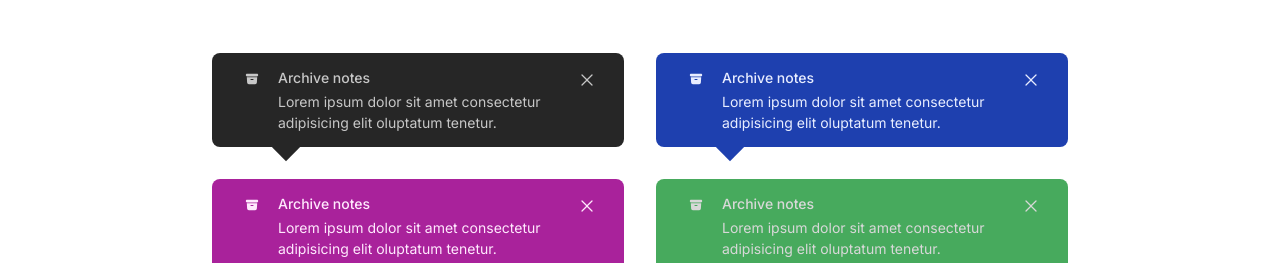
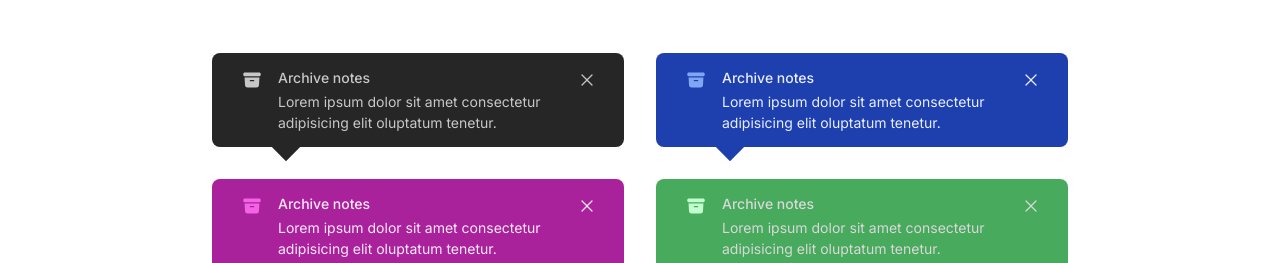
Before and after one commit to nils-n/react-components, a React (Vite) app: page / in a window 1280 px wide. Shown: the part 1545-1808 px from the top of the page. Built offline with nearby package versions, Linux system fonts and the light colour scheme.

Commit message:
ensure styling of tooltips matches design spec

```diff
--- a/src/App.css
+++ b/src/App.css
@@ -85,19 +85,34 @@
   background: #262626;
 }
 
+.black-accent {
+  color: #c7c7c7;
+}
+
 .darkblue {
   color: #e8edff;
   background: #1e40af;
+}
+
+.darkblue-accent {
+  color: #7ea6f2;
 }
 
 .purple {
   color: #ffe9fd;
   background: #a9229b;
 }
+.purple-accent {
+  color: #f462e6;
+}
 
 .darkgreen {
   color: #d8d8d8;
   background: #47aa5d;
+}
+
+.darkgreen-accent {
+  color: #c1ffcf;
 }
 
 /* Badge Component */
@@ -317,7 +332,7 @@
   margin-top: 0.2em;
 }
 
-tooltip--icon svg {
+.tooltip--icon svg {
   height: 20px;
   width: 20px;
 }
--- a/src/components/Tooltip/Tooltip.jsx
+++ b/src/components/Tooltip/Tooltip.jsx
@@ -17,10 +17,18 @@ export default function Tooltip({
     dark: darkmode === "dark",
   });
 
+  const iconClasses = classNames({
+    "tooltip--icon": true,
+    "black-accent": color === "black",
+    "darkblue-accent": color === "darkblue",
+    "purple-accent": color === "purple",
+    "darkgreen-accent": color === "darkgreen",
+  });
+
   return (
     <div className={tooltipClasses}>
       <div className="tooltip--triangle"></div>
-      <div className="tooltip--icon">
+      <div className={iconClasses}>
         <HiArchiveBox />
       </div>
       <div className="tooltip--title">{title}</div>
```
